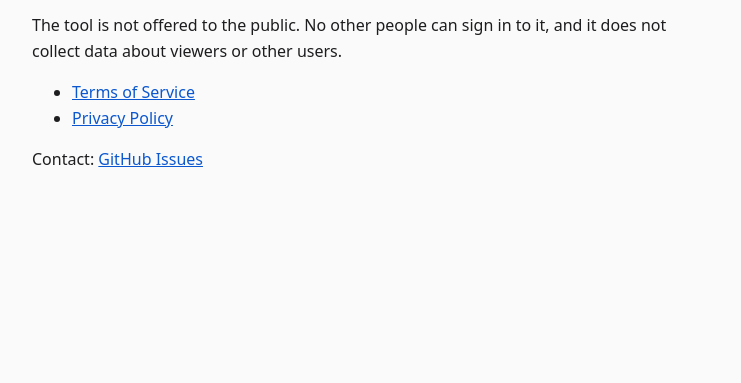
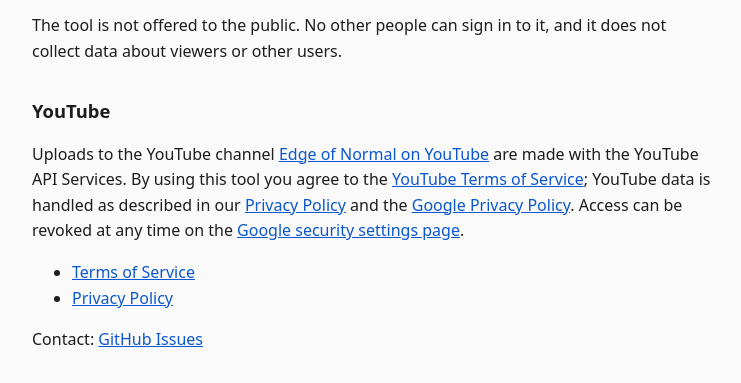
Before and after one commit to AdminInsider/edgeofnormal, a plain HTML site: page index.html in a window 1280 px wide. Shown: the part 195-578 px from the top of the page, without its empty margins (268-1009 px from the left). Drawn offline with Linux system fonts and the light colour scheme.

Commit message:
Show YouTube API Services usage on the homepage
Co-Authored-By: Claude Opus 5.5 <noreply@anthropic.com>

```diff
--- a/index.html
+++ b/index.html
@@ -14,6 +14,13 @@
   YouTube, Instagram and TikTok accounts after the creator approves each video.</p>
   <p>The tool is not offered to the public. No other people can sign in to it, and it does not collect
   data about viewers or other users.</p>
+  <h2>YouTube</h2>
+  <p>Uploads to the YouTube channel <a href="https://www.youtube.com/@edgeofnormal">Edge of Normal on YouTube</a>
+  are made with the YouTube API Services. By using this tool you agree to the
+  <a href="https://www.youtube.com/t/terms">YouTube Terms of Service</a>; YouTube data is handled as described in our
+  <a href="privacy.html">Privacy Policy</a> and the <a href="https://policies.google.com/privacy">Google Privacy Policy</a>.
+  Access can be revoked at any time on the
+  <a href="https://security.google.com/settings/security/permissions">Google security settings page</a>.</p>
   <ul>
     <li><a href="terms.html">Terms of Service</a></li>
     <li><a href="privacy.html">Privacy Policy</a></li>
```
